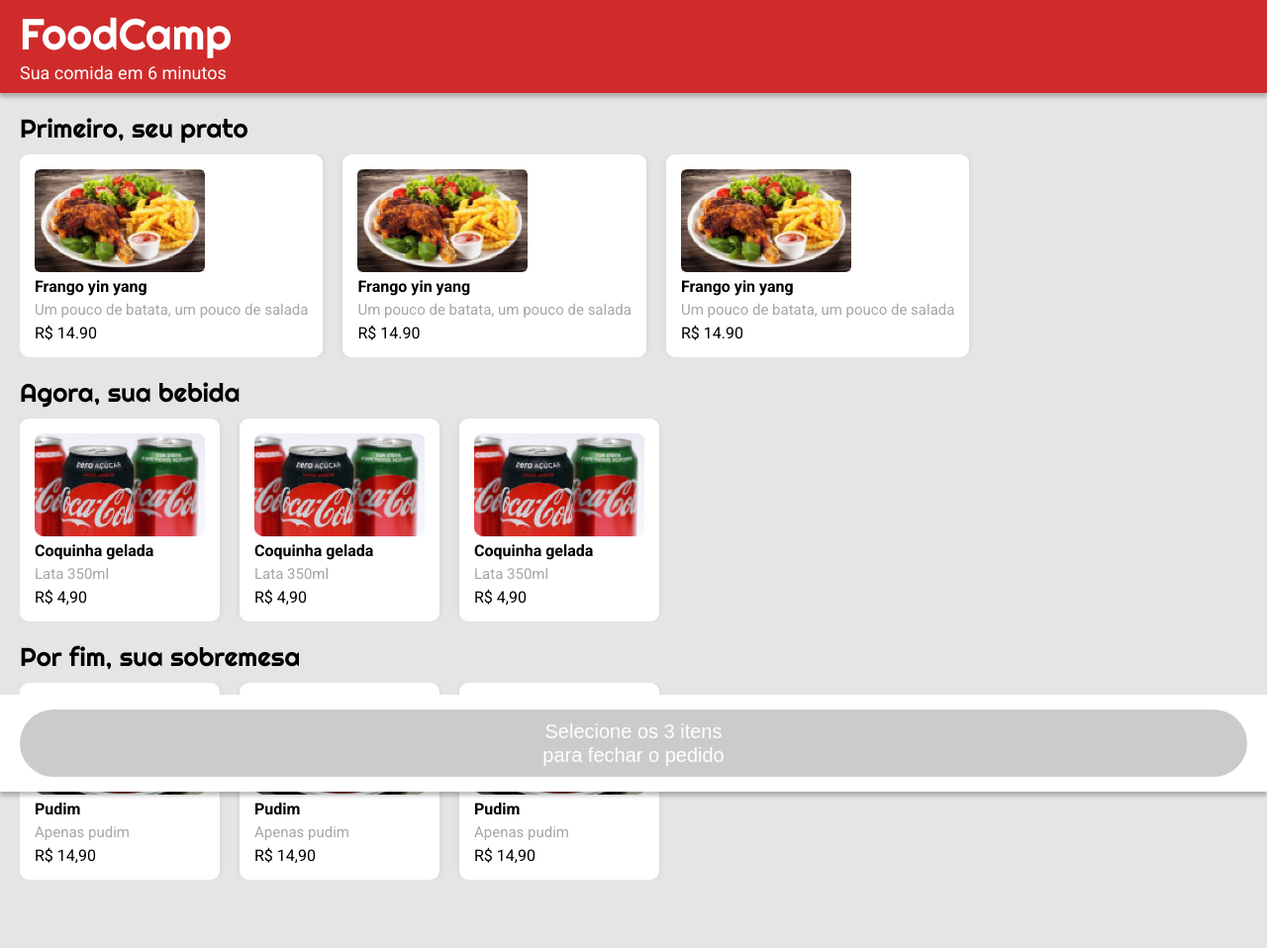
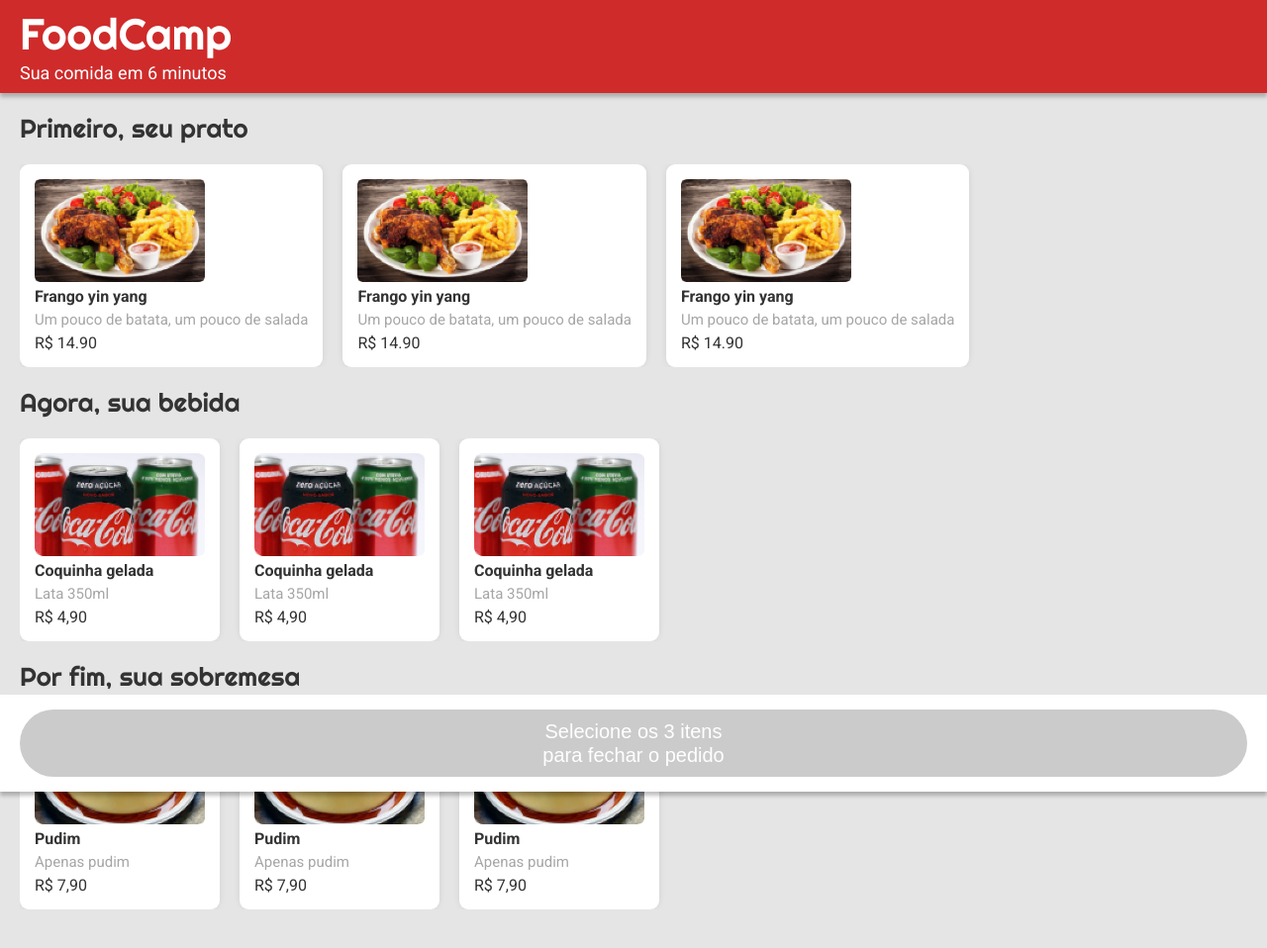
Before and after one commit to RuanFailache/Foodcamp, a React app: page / in a window 1280 px wide. Shown: the whole page at 99% size. Built offline with nearby package versions, Linux system fonts and the light colour scheme.

Commit message:
some changes on css

```diff
--- a/public/css/style.css
+++ b/public/css/style.css
@@ -5,6 +5,7 @@
 body {
   font-family: Roboto, sans-serif;
   background-color: #E5E5E5;
+  color: #333;
 }
 
 .fixed {
@@ -48,7 +49,7 @@ main {
 }
 
 .products header {
-  margin-bottom: 10px;
+  margin-bottom: 20px;
 }
 
 .products h2 {
--- a/src/components/Desserts.js
+++ b/src/components/Desserts.js
@@ -2,9 +2,9 @@ import ProductList from "./ProductList";
 
 const Desserts = () => {
   const desserts = [
-    { name: "Pudim", image: "./img/pudim.jpg", description: "Apenas pudim", price: "R$ 14,90" },
-    { name: "Pudim", image: "./img/pudim.jpg", description: "Apenas pudim", price: "R$ 14,90" },
-    { name: "Pudim", image: "./img/pudim.jpg", description: "Apenas pudim", price: "R$ 14,90" },
+    { name: "Pudim", image: "./img/pudim.jpg", description: "Apenas pudim", price: "R$ 7,90" },
+    { name: "Pudim", image: "./img/pudim.jpg", description: "Apenas pudim", price: "R$ 7,90" },
+    { name: "Pudim", image: "./img/pudim.jpg", description: "Apenas pudim", price: "R$ 7,90" },
   ];
 
   return (
```
